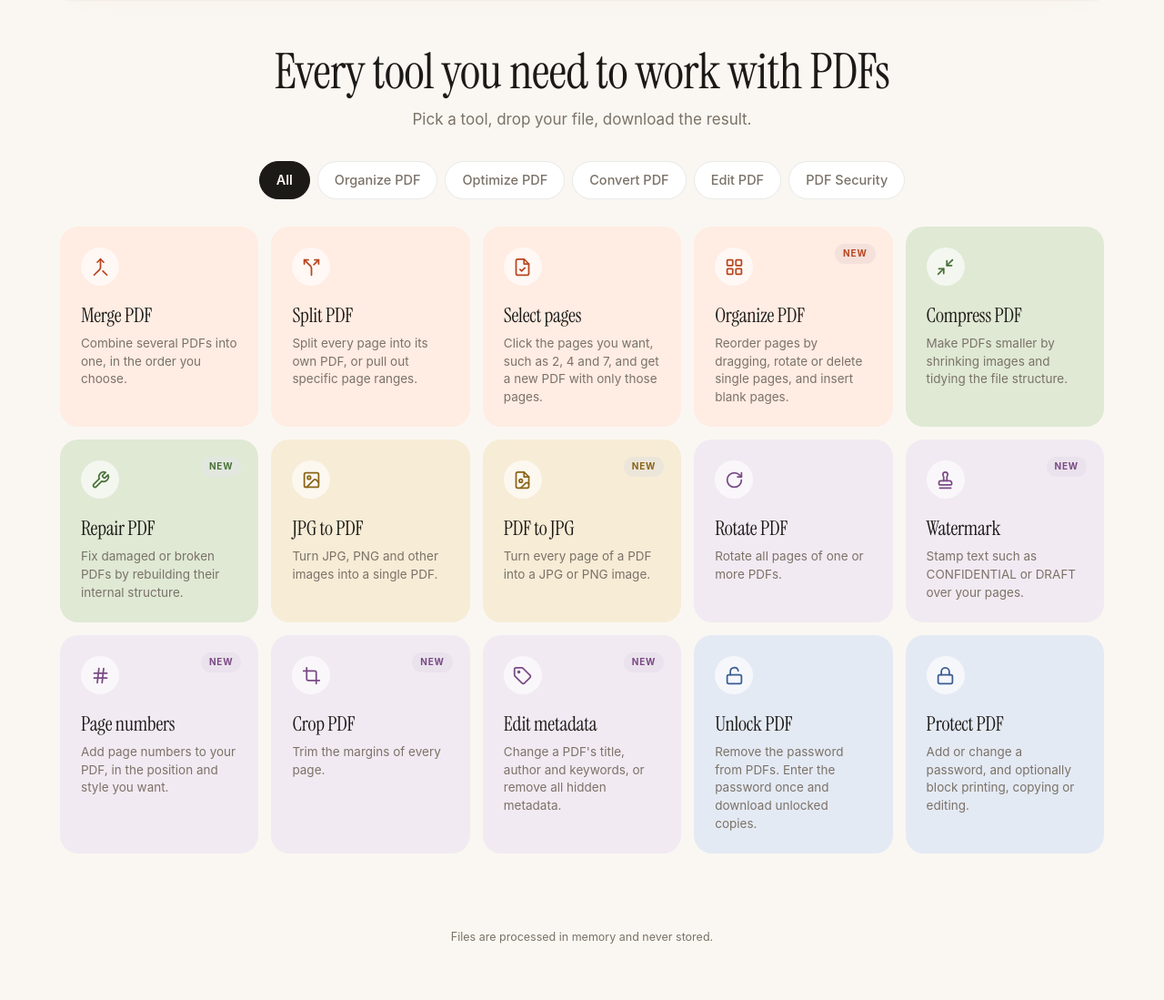
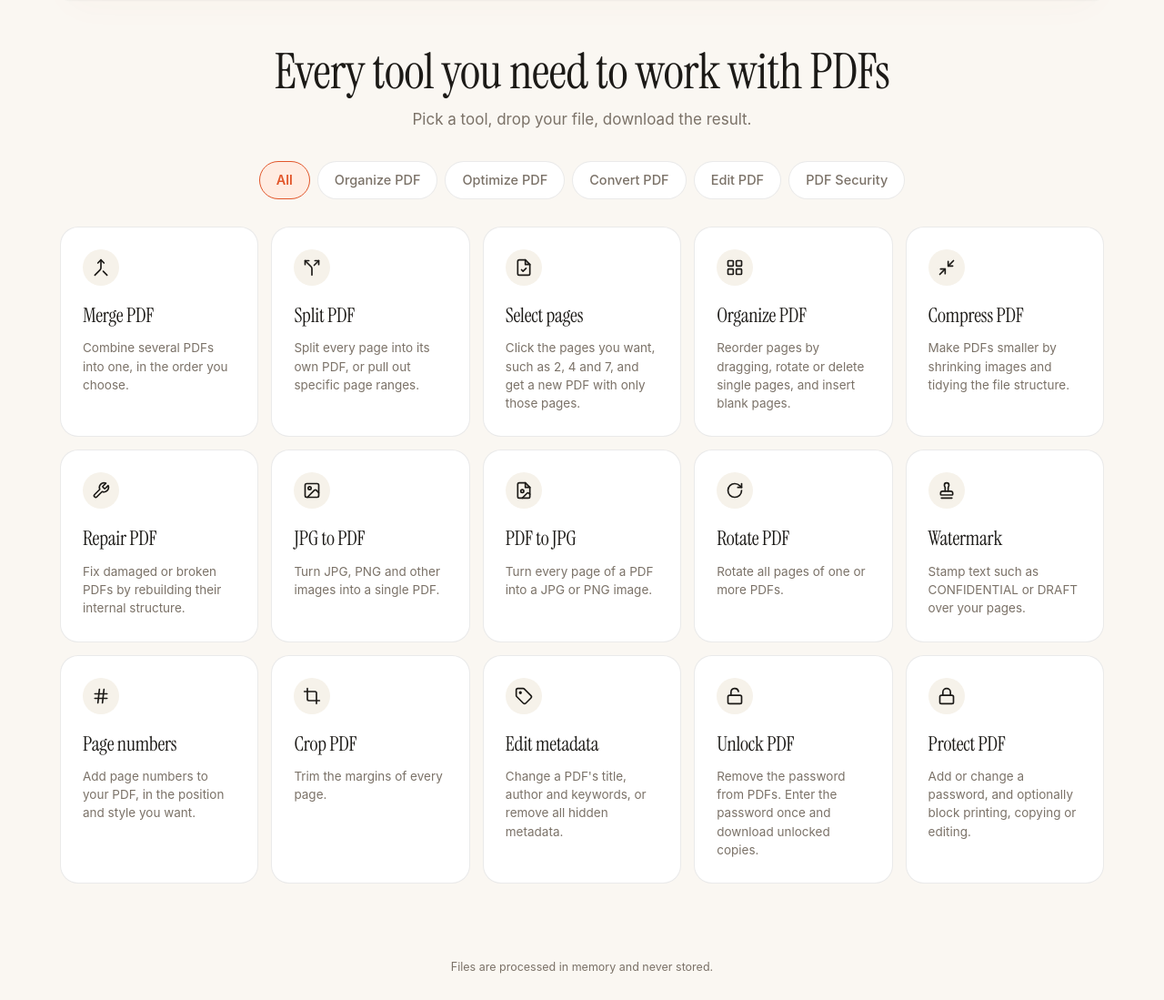
Before and after one commit to nmsheikh/pdforge, a Flask app: page / in a window 1280 px wide. Shown: the part 73-1172 px from the top of the page at 91% size. Before the commit the page ends 1110 px from the top, so only its background shows below. Run offline with Flask 3, Linux system fonts and the light colour scheme; some libraries are stand-ins or nearby versions.

Commit message:
Minimal pass: one card colour, no badges, roomier cards, guards for impossible actions
- Tool cards are a single neutral colour; category tints and New badges removed
- More space between a card's title and its text; calmer icons
- 'All' chip uses the warm accent instead of black
- All tools menu is compact and sits under its button
- Tools refuse files they can't work on (one-page split or organize, unlocking
  a PDF with no password, merging a single file) with the reason and no options;
  the same rules are enforced by the server and the on-device engine
- 39/39 in-app checks pass

Co-Authored-By: Claude Opus 5 <noreply@anthropic.com>

```diff
--- a/app.py
+++ b/app.py
@@ -221,7 +221,7 @@ RELEASES = "https://github.com/nmsheikh/pdforge/releases"
 RELEASES_PAGE = f"{RELEASES}/latest"
 RELEASES_API = "https://api.github.com/repos/nmsheikh/pdforge/releases/latest"
 # Bump this with each desktop release (desktop/package.json, tauri.conf.json, Cargo.toml).
-APP_VERSION = "3.1.0"
+APP_VERSION = "3.1.1"
 # Installer file names produced by the GitHub Actions release build (Tauri).
 DOWNLOAD_PATTERNS = {
     "mac-arm": r"_aarch64\.dmg$",
@@ -340,7 +340,14 @@ def thumbnails():
 
 @app.post("/api/unlock")
 def unlock():
-    return for_each_pdf("unlocked", lambda pdf: pdf_bytes(pdf, encryption=False))
+    files = pdf_files()
+    results = []
+    for f in files:
+        pdf = open_pdf(f, form_password())
+        if not pdf.is_encrypted:
+            raise ToolError(f"'{f.filename}' isn't password-protected, so there is nothing to unlock.")
+        results.append((f"{base_name(f.filename)}_unlocked.pdf", pdf_bytes(pdf, encryption=False)))
+    return send_results(results, "unlocked.zip")
 
 
 @app.post("/api/protect")
@@ -413,6 +420,8 @@ def split():
     pdf = open_pdf(f, form_password())
     name = base_name(f.filename)
     n = len(pdf.pages)
+    if n < 2:
+        raise ToolError("This PDF has only one page, so there is nothing to split.")
     mode = request.form.get("mode", "all")
     groups = [[i] for i in range(n)] if mode == "all" else parse_ranges(request.form.get("ranges"), n)
 
@@ -461,7 +470,9 @@ def organize():
     if not isinstance(plan, list) or not plan:
         raise ToolError("The document needs at least one page.")
 
-    blank_size = visual_size(pdf.pages[0]) if n else (612, 792)
+    if not n:
+        raise ToolError("This PDF has no pages.")
+    blank_size = visual_size(pdf.pages[0])
     out = pikepdf.new()
     for item in plan:
         if item.get("blank"):
--- a/desktop/package.json
+++ b/desktop/package.json
@@ -1,7 +1,7 @@
 {
   "name": "pdforge-desktop",
   "private": true,
-  "version": "3.1.0",
+  "version": "3.1.1",
   "description": "pdforge desktop app (Tauri) with in-app PDF processing",
   "scripts": {
     "tauri": "tauri",
--- a/desktop/src-tauri/Cargo.toml
+++ b/desktop/src-tauri/Cargo.toml
@@ -1,6 +1,6 @@
 [package]
 name = "pdforge"
-version = "3.1.0"
+version = "3.1.1"
 description = "pdforge: every PDF tool you need, running on your own computer"
 edition = "2021"
 publish = false
--- a/desktop/src-tauri/tauri.conf.json
+++ b/desktop/src-tauri/tauri.conf.json
@@ -1,7 +1,7 @@
 {
   "$schema": "https://schema.tauri.app/config/2",
   "productName": "pdforge",
-  "version": "3.1.0",
+  "version": "3.1.1",
   "identifier": "com.nmsheikh.pdforge",
   "build": {
     "frontendDist": "../dist",
--- a/static/app.js
+++ b/static/app.js
@@ -71,12 +71,16 @@ const TOOLS = [
   // Organize
   {
     id: "merge", category: "organize", title: "Merge PDF",
+    guard: (_info, files) => (files.length < 2 ? "Merging needs at least two PDFs. Add one more file below." : null),
     desc: "Combine several PDFs into one, in the order you choose.",
     endpoint: "/api/merge", multiple: true, ordered: true, button: "Merge PDFs",
     validate: () => (files.length < 2 ? "Add at least two PDFs to merge." : null),
   },
   {
     id: "split", category: "organize", title: "Split PDF",
+    guard: (info) => (info.pages === 1
+      ? "This PDF has only one page, so there is nothing to split. Merge it with another PDF first, or use Select pages on a longer file."
+      : null),
     desc: "Split every page into its own PDF, or pull out specific page ranges.",
     endpoint: "/api/split", button: "Split PDF",
     options: (info) => `
@@ -108,6 +112,7 @@ const TOOLS = [
   },
   {
     id: "organize", category: "organize", title: "Organize PDF", isNew: true,
+    guard: (info) => (info.pages === 1 ? "This PDF has only one page, so there is nothing to reorder. You can still rotate it with Rotate PDF." : null),
     desc: "Reorder pages by dragging, rotate or delete single pages, and insert blank pages.",
     endpoint: "/api/organize", wide: true, button: "Save changes",
     options: () => `
@@ -288,12 +293,14 @@ const TOOLS = [
   // Security
   {
     id: "unlock", category: "security", title: "Unlock PDF",
+    guard: (info, files) => (info.encrypted ? null
+      : `${files.length > 1 ? "None of these PDFs is" : "This PDF isn't"} password-protected, so there is nothing to unlock.`),
     desc: "Remove the password from PDFs. Enter the password once and download unlocked copies.",
     endpoint: "/api/unlock", multiple: true, ownPassword: true, button: "Unlock PDF",
-    options: (info) => info.encrypted
+    options: (info) => (info.encrypted
       ? field("PDF password", passwordInput("password"),
         files.length > 1 ? "Used for every protected file you uploaded." : "")
-      : `<p class="note">${files.length > 1 ? "None of these PDFs is" : "This PDF isn't"} password-protected. You can still process ${files.length > 1 ? "them" : "it"} to get a clean copy.</p>`,
+      : ""),
     validate: (fd, info) => (info.encrypted && !fd.get("password") ? "Enter the PDF password." : null),
   },
   {
@@ -367,7 +374,6 @@ async function postForm(url, fd) {
 function toolCard(t) {
   return `<a class="tool cat-${t.category}" href="#${t.id}" data-cat="${t.category}">
     <div class="icon">${icon(t.id)}</div>
-    ${t.isNew ? '<span class="new">New</span>' : ""}
     <h3>${esc(t.title)}</h3>
     <p>${esc(t.desc)}</p>
   </a>`;
@@ -481,8 +487,8 @@ async function addFiles(list) {
   }
   summarize();
   renderFileList();
-  // Re-render the options only when needed, so typed values survive "Add more".
-  if (firstRender || wasEncrypted !== !!info.encrypted) renderOptions();
+  // Re-render the options when the file set changes in a way the options depend on.
+  if (firstRender || wasEncrypted !== !!info.encrypted || guardMessage() || $("runBtn").hidden) renderOptions();
   show("stepOptions");
 }
 
@@ -545,7 +551,7 @@ function renderFileList() {
     if (!files.length) return reset();
     summarize();
     renderFileList();
-    if (wasEncrypted !== info.encrypted) renderOptions();
+    renderOptions();
   }));
   list.querySelectorAll("[data-expand]").forEach((b) =>
     b.addEventListener("click", () => openPreview(+b.dataset.expand)));
@@ -586,6 +592,19 @@ async function loadFileThumbs() {
   }
 }
 
+// A tool can refuse a file up front (one-page split, unlocking an open PDF, …).
+function guardMessage() {
+  if (!files.length) return null;
+  const pages = fileInfo.map((f) => f.pages).filter((n) => n !== null && n !== undefined);
+  if (pages.length && pages.every((n) => n === 0)) return "This PDF has no pages.";
+  return (tool.guard && tool.guard(info, files)) || null;
+}
+
+function guardNotice() {
+  const msg = guardMessage();
+  return msg ? `<p class="note blocked"><strong>This tool can't run on this file</strong>${esc(msg)}</p>` : "";
+}
+
 function renderOptions() {
   const pwField = info.encrypted && !tool.ownPassword
     ? field(files.length > 1 ? "Password for the protected files" : "PDF password",
@@ -605,14 +624,20 @@ function renderOptions() {
         <p class="hint">The downloaded file will need this password to open (AES-256).</p>
       </div>
     </div>` : "";
-  const controls = pwField + (tool.options ? tool.options(info) : "") + protectSection;
+  // When a tool can't run on these files, show only the reason - no options to fiddle with.
+  const blocked = guardMessage();
+  const controls = blocked
+    ? guardNotice()
+    : pwField + (tool.options ? tool.options(info) : "") + protectSection;
   $("options").innerHTML = tool.preview
     ? `<div class="opt-grid"><div class="preview" id="preview">
          <div class="pv-page" id="pvPage"><img id="pvImg" alt="Preview of page 1"><div class="pv-layer" id="pvLayer"></div></div>
          <p class="hint center" id="pvNote">Loading preview…</p></div>
        <div class="controls">${controls}</div></div>`
     : controls;
-  $("stepOptions").classList.toggle("wide", !!(tool.wide || tool.preview));
+  $("stepOptions").classList.toggle("wide", !blocked && !!(tool.wide || tool.preview));
+  $("runBtn").hidden = !!blocked;
+  $("resetBtn").textContent = blocked ? "Choose another file" : "Cancel";
   $("runBtn").textContent = (typeof tool.button === "function" ? tool.button(info) : tool.button) || "Process";
   showError("");
 
@@ -623,6 +648,7 @@ function renderOptions() {
   }));
   const uploadPw = $("options").querySelector('input[name="password"]');
   if (uploadPw) uploadPw.addEventListener("change", () => { if (fileView === "grid") renderFileList(); });
+  if (blocked) return;
   const protectBox = $("options").querySelector('input[name="protect_result"]');
   if (protectBox) {
     protectBox.dataset.ui = "1";
@@ -959,6 +985,8 @@ function collect() {
 }
 
 async function run() {
+  const blocked = guardMessage();
+  if (blocked) return showError(blocked);
   const fd = collect();
   const wantProtect = !!$("options").querySelector('input[name="protect_result"]:checked');
   const resultPw = wantProtect ? $("resultPw").value : "";
--- a/static/style.css
+++ b/static/style.css
@@ -60,11 +60,8 @@
     --t-security: #1e2735;  --i-security: #8fb4e8;
   }
 }
-.cat-organize { --cat: var(--i-organize); --tint: var(--t-organize); }
-.cat-optimize { --cat: var(--i-optimize); --tint: var(--t-optimize); }
-.cat-convert { --cat: var(--i-convert); --tint: var(--t-convert); }
-.cat-edit { --cat: var(--i-edit); --tint: var(--t-edit); }
-.cat-security { --cat: var(--i-security); --tint: var(--t-security); }
+/* Deliberately monochrome: one card colour everywhere, category only hinted on hover. */
+.cat-organize, .cat-optimize, .cat-convert, .cat-edit, .cat-security { --cat: var(--muted); --tint: var(--surface-2); }
 
 * { box-sizing: border-box; }
 body {
@@ -135,31 +133,28 @@ body[data-desktop="1"] .menu-wrap { margin-left: auto; } /* no Download button i
   background: var(--surface); color: var(--muted); border: 1px solid var(--border);
 }
 .chip:hover { color: var(--text); }
-.chip.active { background: var(--text); color: var(--bg); border-color: var(--text); font-weight: 600; }
+.chip.active { background: var(--accent-soft); color: var(--accent); border-color: var(--accent); font-weight: 600; }
 
 .grid { display: grid; grid-template-columns: repeat(auto-fill, minmax(215px, 1fr)); gap: 14px; }
 .tool {
   position: relative; display: block; text-align: left; text-decoration: none;
-  background: var(--tint); border: 1px solid transparent; border-radius: var(--radius);
-  padding: 22px; color: var(--text);
-  transition: transform .16s ease, box-shadow .16s ease;
+  background: var(--surface); border: 1px solid var(--border); border-radius: var(--radius);
+  padding: 24px 24px 26px; color: var(--text);
+  transition: transform .16s ease, box-shadow .16s ease, border-color .16s ease;
 }
 .tool:hover, .tool:focus-visible {
-  transform: translateY(-3px); outline: none;
-  box-shadow: 0 20px 40px -28px color-mix(in srgb, var(--cat) 70%, transparent);
+  transform: translateY(-3px); outline: none; border-color: transparent;
+  box-shadow: var(--shadow-lg);
 }
 .tool .icon {
-  width: 42px; height: 42px; border-radius: var(--pill); display: grid; place-items: center; margin-bottom: 16px;
-  color: var(--cat); background: color-mix(in srgb, var(--surface) 65%, transparent);
+  width: 40px; height: 40px; border-radius: var(--pill); display: grid; place-items: center; margin-bottom: 20px;
+  color: var(--text); background: var(--surface-2);
 }
-.tool .icon svg { width: 21px; height: 21px; }
-.tool h3 { font-family: var(--font-display); font-weight: 400; margin: 0 0 4px; font-size: 22px; letter-spacing: -.01em; }
-.tool p { margin: 0; color: var(--muted); font-size: 13.5px; line-height: 1.45; }
-.new {
-  position: absolute; top: 18px; right: 18px; font-size: 10px; font-weight: 700; letter-spacing: .08em;
-  text-transform: uppercase; padding: 3px 9px; border-radius: var(--pill);
-  background: color-mix(in srgb, var(--cat) 16%, var(--surface)); color: var(--cat);
-}
+.tool:hover .icon { color: var(--accent); background: var(--accent-soft); }
+.tool .icon svg { width: 20px; height: 20px; }
+.tool h3 { font-family: var(--font-display); font-weight: 400; margin: 0 0 12px; font-size: 22px; letter-spacing: -.01em; line-height: 1.2; }
+.tool p { margin: 0; color: var(--muted); font-size: 13.5px; line-height: 1.5; }
+
 
 /* ---------- Workspace ---------- */
 .back { background: none; border: none; color: var(--muted); cursor: pointer; font: inherit; font-size: 14px; padding: 0; }
```
Also changed, not shown: other parts of static/style.css (+15 -12 lines), desktop/tests/selftest.mjs (+5 -0 lines), static/engine/engine.mjs (+9 -6 lines), 1 other file.
